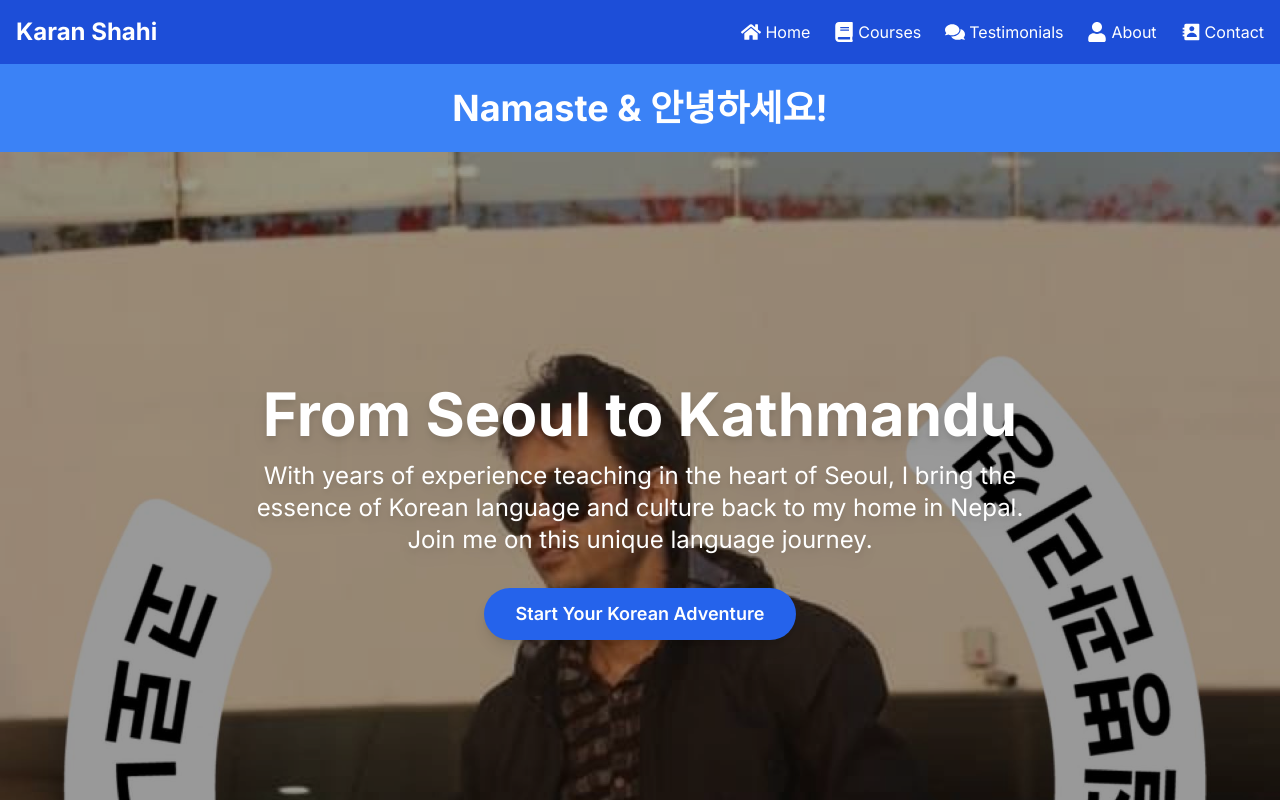
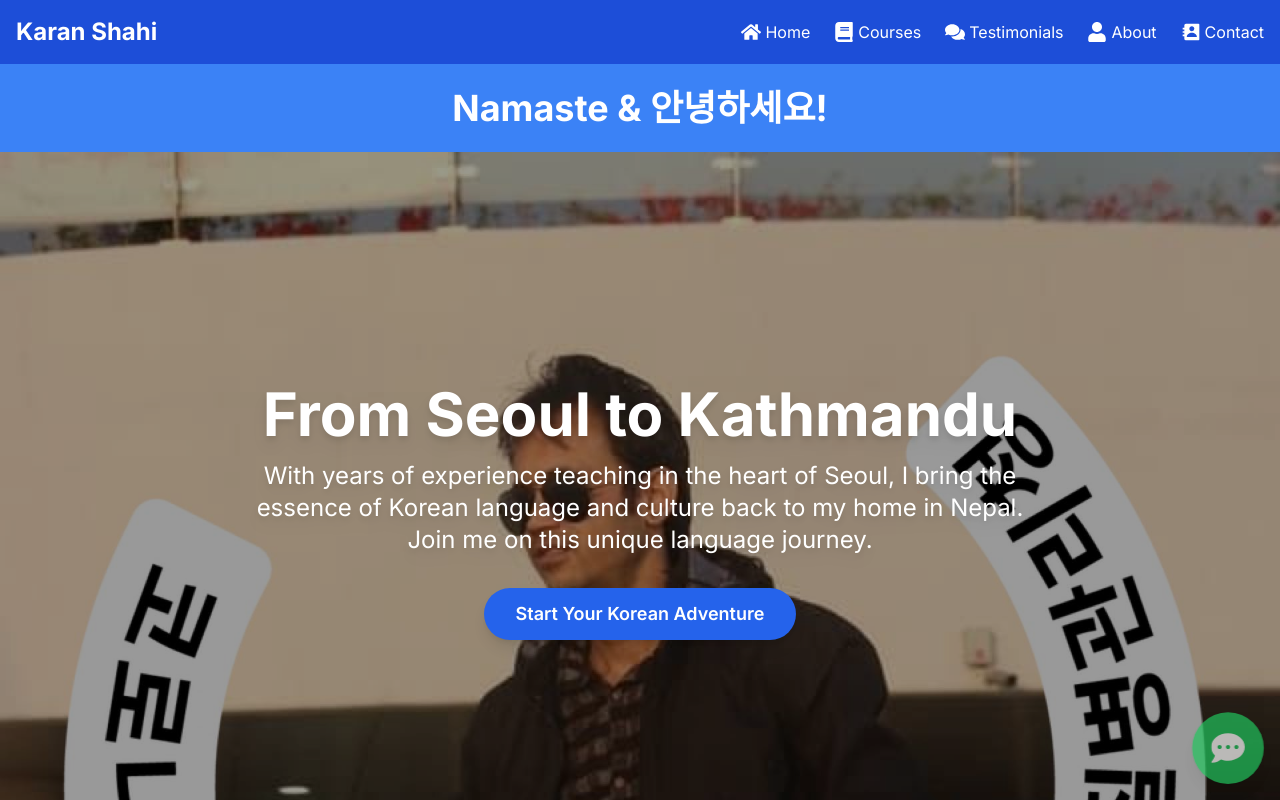
Before and after one commit to manutdmohit/language-instructor, a Next.js app: page / in a window 1280 px wide. Shown: the top 800 px of the page. Built offline with nearby package versions, Linux system fonts and the light colour scheme.

Commit message:
Add a Call Button

```diff
--- a/src/app/layout.tsx
+++ b/src/app/layout.tsx
@@ -4,6 +4,7 @@ import './globals.css';
 
 import Navbar from '@/components/Navbar';
 import Footer from '@/components/Footer';
+import CallButton from '@/components/CallButton';
 
 const inter = Inter({ subsets: ['latin'] });
 
@@ -24,6 +25,7 @@ export default function RootLayout({
           <Navbar />
           <main>{children}</main>
           <Footer />
+          <CallButton />
         </div>
       </body>
     </html>
--- /dev/null
+++ b/src/components/CallButton.tsx
@@ -0,0 +1,16 @@
+import Link from 'next/link';
+import { FaCommentDots } from 'react-icons/fa';
+
+const number = '+9779868551045';
+
+const CallButton = () => {
+  return (
+    <Link href={`tel:${number}`} className="fixed bottom-5 right-5">
+      <div className="flex items-center justify-center w-16 h-16 bg-green-500 rounded-full shadow-lg transition-transform transform hover:scale-110 animate-pulse">
+        <FaCommentDots className="text-white text-3xl" />
+      </div>
+    </Link>
+  );
+};
+
+export default CallButton;
--- a/tailwind.config.ts
+++ b/tailwind.config.ts
@@ -1,17 +1,22 @@
-import type { Config } from "tailwindcss";
+import type { Config } from 'tailwindcss';
 
 const config: Config = {
   content: [
-    "./src/pages/**/*.{js,ts,jsx,tsx,mdx}",
-    "./src/components/**/*.{js,ts,jsx,tsx,mdx}",
-    "./src/app/**/*.{js,ts,jsx,tsx,mdx}",
+    './src/pages/**/*.{js,ts,jsx,tsx,mdx}',
+    './src/components/**/*.{js,ts,jsx,tsx,mdx}',
+    './src/app/**/*.{js,ts,jsx,tsx,mdx}',
   ],
   theme: {
     extend: {
-      backgroundImage: {
-        "gradient-radial": "radial-gradient(var(--tw-gradient-stops))",
-        "gradient-conic":
-          "conic-gradient(from 180deg at 50% 50%, var(--tw-gradient-stops))",
+      keyframes: {
+        pulse: {
+          '0%': { transform: 'scale(1)' },
+          '50%': { transform: 'scale(1.2)' },
+          '100%': { transform: 'scale(1)' },
+        },
+      },
+      animation: {
+        pulse: 'pulse 1s ease-in-out infinite',
       },
     },
   },
```
